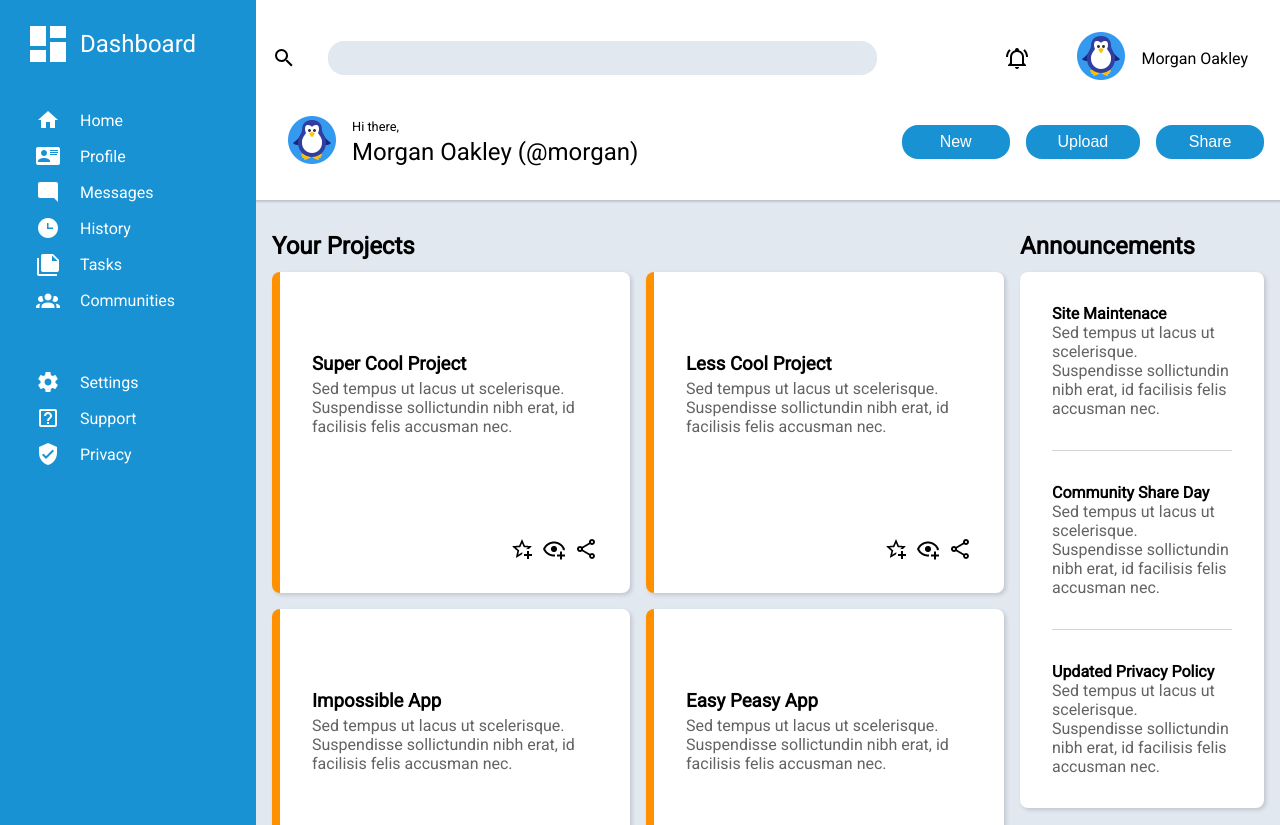
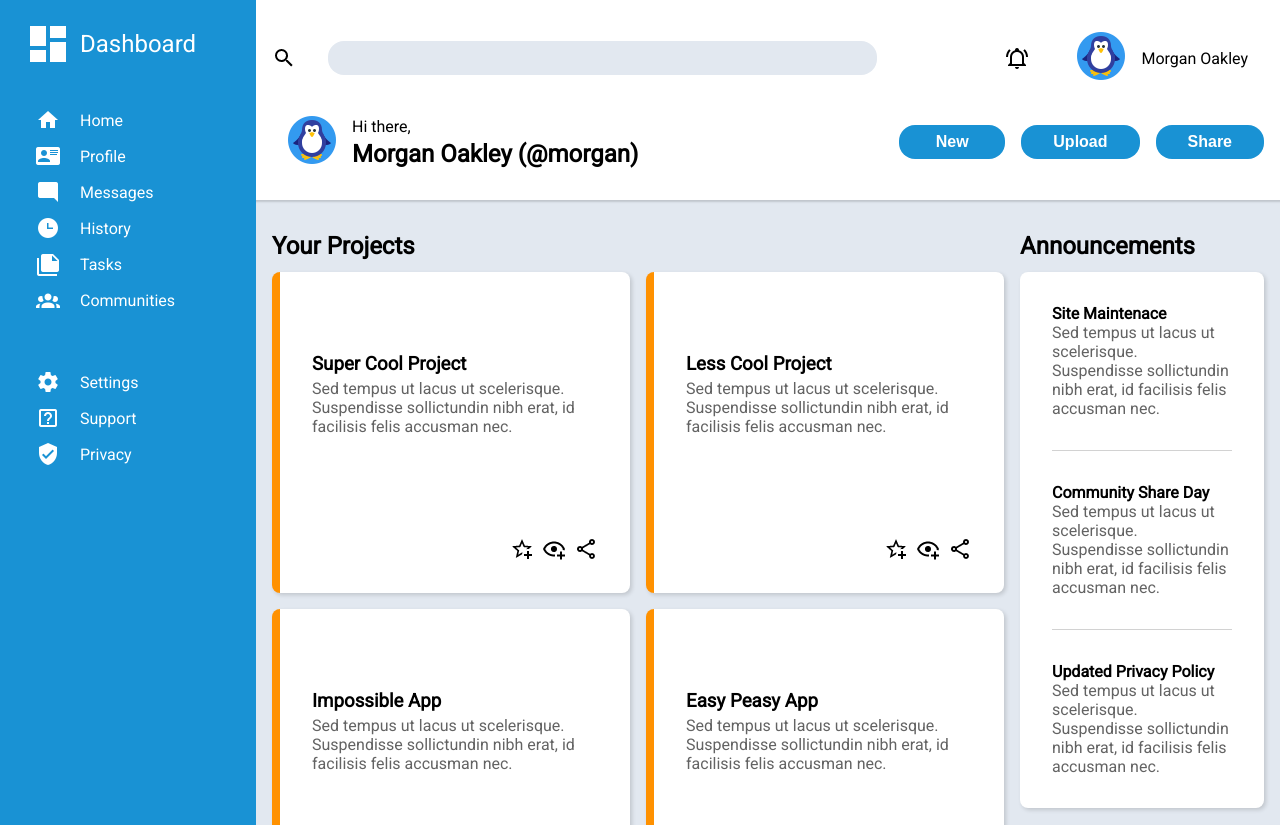
Before and after one commit to bret-henderson/admin-dashboard, a plain HTML site: page index.html in a window 1280 px wide. Shown: the top 825 px of the page. Drawn offline with Linux system fonts and the light colour scheme.

Commit message:
Adjust font styling

```diff
--- a/style.css
+++ b/style.css
@@ -7,7 +7,6 @@
 
 body {
     font-family: Roboto, system-ui, "Segoe UI", Roboto, Helvetica, Arial, sans-serif, "Apple Color Emoji", "Segoe UI Emoji", "Segoe UI Symbol";
-    /* font-family: 'Roboto', sans-serif; */
     background-color: #e2e8f0;
     display: grid;
     grid-template-columns: 1fr 4fr;
@@ -44,11 +43,6 @@ body {
     justify-self: center;
 }
 
-.icon-and-label > .label {
-    /* font-weight: bold; */
-}
-
-
 .icon-and-label:hover {
     background-color: #196ad4;
 }
@@ -76,7 +70,6 @@ body {
     grid-template-columns: min-content 1fr min-content auto;
     gap: 32px;
     align-items: center;
-    /* margin-bottom: 32px; */
 }
 
 .header-top > #search-bar {
@@ -121,21 +114,19 @@ body {
 }
 
 .header-bottom > .user-wrapper > .greeting > p:first-child {
-    /* font-weight: bold; */
-    font-size: 0.8rem;
     padding-bottom: 4px;
 }
 
 .header-bottom > .user-wrapper > .greeting > p:last-child {
     font-size: 1.5rem;
-    /* font-weight: bold; */
+    font-weight: bold;
 }
 
 .header-bottom > button {
     padding: 8px 32px;
     min-width: min-content;
     font-size: 1rem;
-    /* font-weight: bold; */
+    font-weight: bold;
     color: white;
     background-color: #1992d4;
     border: none;
```
